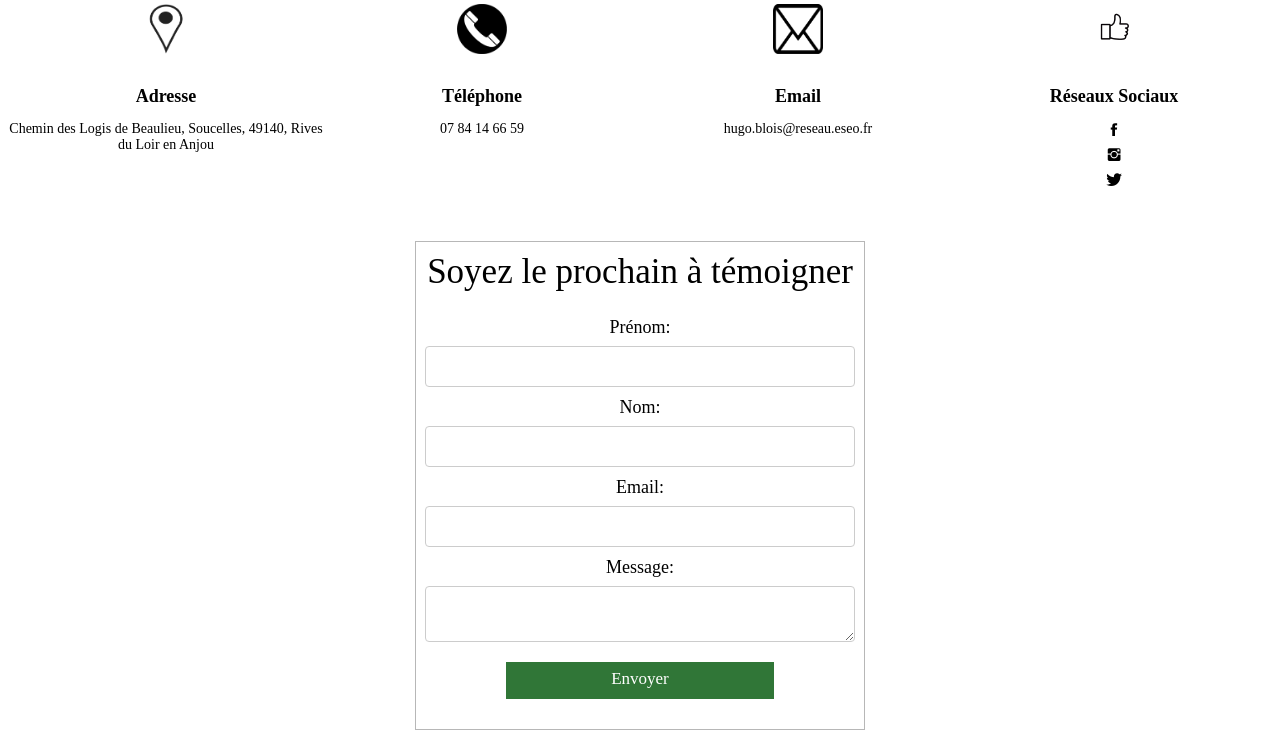
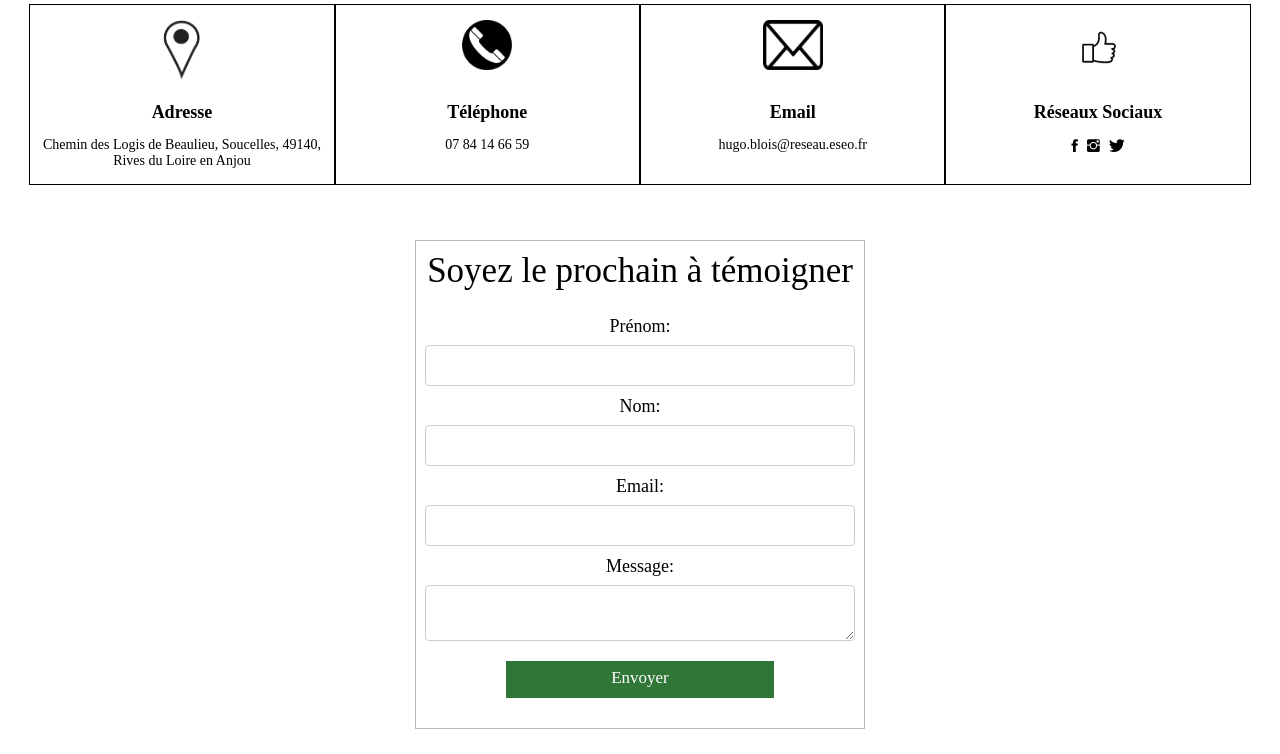
Before and after one commit to PILG11/S7-PILG11, a PHP site: page /avis.php in a window 1280 px wide. Shown: the part 154-908 px from the top of the page. Run offline with PHP 8.4, Linux system fonts and the light colour scheme.

Commit message:
PILG11-33 comment# tableau contact

```diff
--- a/Website/css/style.css
+++ b/Website/css/style.css
@@ -4,20 +4,13 @@ body {
 
 .container {
     display: flex;
-    justify-content: space-between;
-    flex-wrap: wrap;
+    justify-content: center;
   }
 
   .contact-info {
-    width: 25%;
+    width: 24%;
     text-align: center;
-    margin-bottom: 20px;
-  }
-
-  .contact-info img {
-    width: 50px;
-    height: 50px;
-    margin-bottom: 10px;
+    border: 1px solid rgb(0, 0, 0);
   }
 
   .contact-info h3 {
@@ -28,6 +21,7 @@ body {
   .contact-info p {
     font-size: 14px;
     margin-bottom: 0;
+    justify-content: center;
   }
 
   .contact-info a {
--- a/Website/pages/avis.php
+++ b/Website/pages/avis.php
@@ -10,28 +10,28 @@
 <?php include "./header.php" ?>
 
 <body>
-  <div class="container">
+  <div class="container" style="margin-bottom: 30px;">
     <div class="contact-info">
-      <img src="../img/AvisEtContact/logo-adresse.png" alt="Logo adresse">
+      <img src="../img/AvisEtContact/logo-adresse.png" alt="Logo adresse" style="width:55px; height:60px; margin-top: 15px; margin-bottom: 0px;">
       <h3>Adresse</h3>
-      <p>Chemin des Logis de Beaulieu, Soucelles, 49140, Rives du Loir en Anjou</p>
+      <p style="margin-bottom: 15px; text-align:center;">Chemin des Logis de Beaulieu, Soucelles, 49140, Rives du Loire en Anjou</p>
     </div>
     <div class="contact-info">
-      <img src="../img/AvisEtContact/logo-telephone.png" alt="Logo téléphone">
+      <img src="../img/AvisEtContact/logo-telephone.png" alt="Logo téléphone" style="width:50px; height:50px; margin-top: 15px; margin-bottom: 10px;">
       <h3>Téléphone</h3>
       <p>07 84 14 66 59</p>
     </div>
     <div class="contact-info">
-      <img src="../img/AvisEtContact/logo-mail.png" alt="Logo email">
+      <img src="../img/AvisEtContact/logo-mail.png" alt="Logo email" style="width:60px; height:50px; margin-top: 15px; margin-bottom: 10px;">
       <h3>Email</h3>
       <p>hugo.blois@reseau.eseo.fr</p>
     </div>
     <div class="contact-info">
-      <img src="../img/AvisEtContact/logo-pouce.png" alt="Logo réseaux sociaux">
+      <img src="../img/AvisEtContact/logo-pouce.png" alt="Logo réseaux sociaux" style="width:60px; height:60px; margin-top: 15px; margin-bottom: 0px;">
       <h3>Réseaux Sociaux</h3>
-      <p>
-        <a href="https://www.facebook.com/Les-Logis-de-Beaulieu-929752433837612"><i class="icon ion-social-facebook"></i></a>
-        <a href="https://www.instagram.com/leslogisdebeaulieu/"><i class="icon ion-social-instagram"></i></a>
+      <p style="display: flex;">
+        <a href="https://www.facebook.com/Les-Logis-de-Beaulieu-929752433837612"><i class="icon ion-social-facebook" style="margin-right: 5px;"></i></a>
+        <a href="https://www.instagram.com/leslogisdebeaulieu/"><i class="icon ion-social-instagram" style="margin-right: 5px;"></i></a>
         <a href="#"><i class="icon ion-social-twitter"></i></a>
       </p>
     </div>
```
